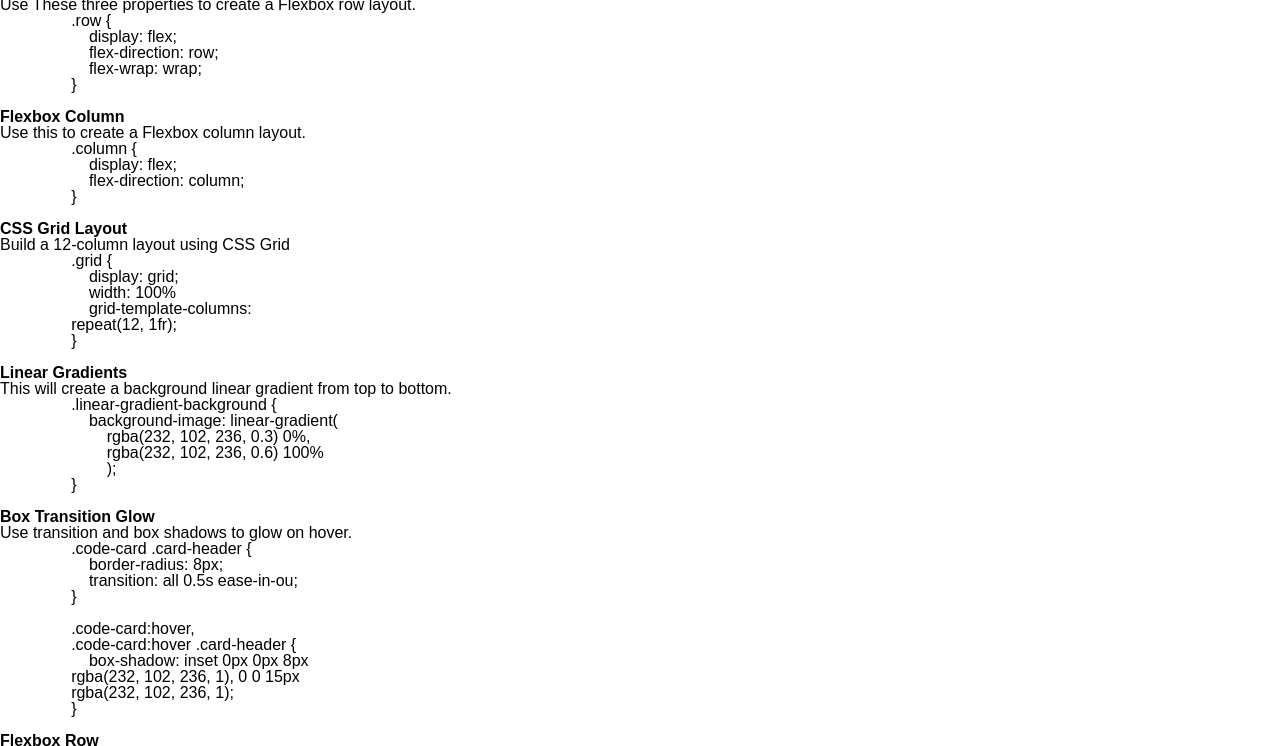
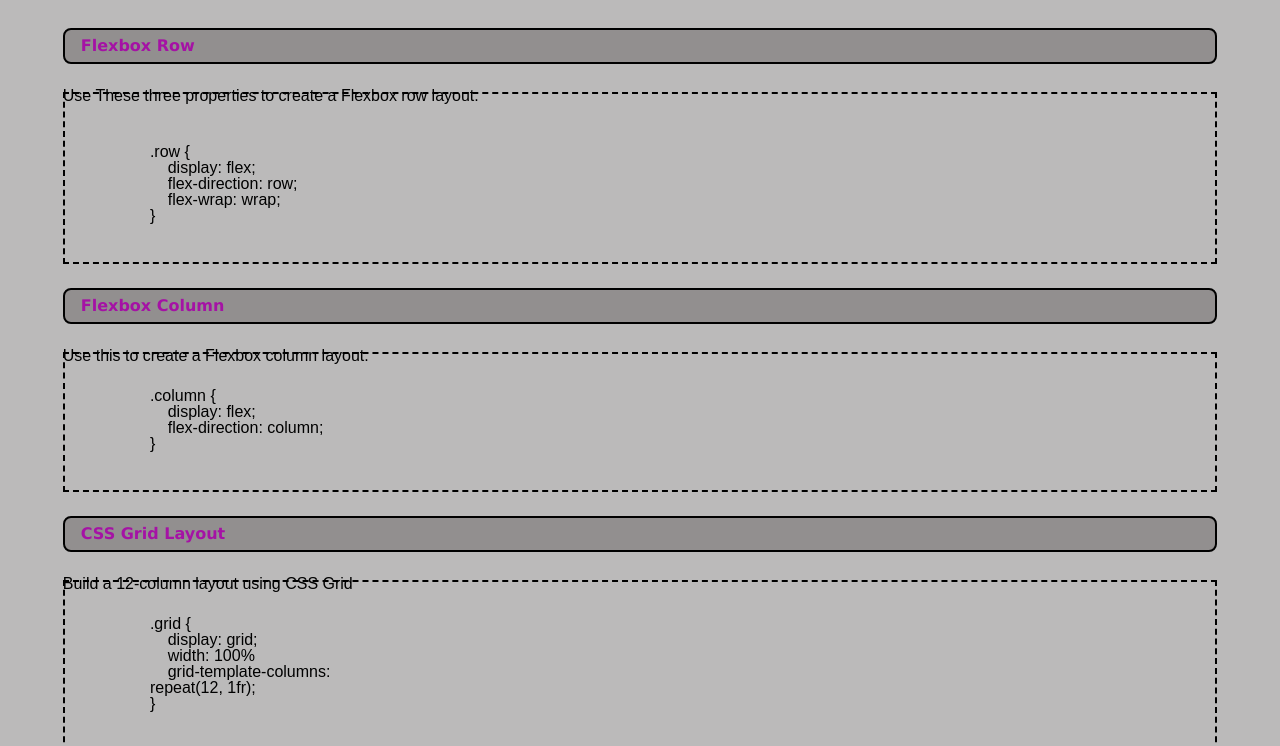
Before and after one commit to Erikrainer/css-snippet-project, a plain HTML site: page index.html in a window 1280 px wide. Shown: the part 147-893 px from the top of the page. Drawn offline with Linux system fonts and the light colour scheme.

Commit message:
made some changes in the index file and added some code to style css

```diff
--- a/assets/css/style.css
+++ b/assets/css/style.css
@@ -1,17 +1,27 @@
 :root{
-    --background-color: midnightblue;
+    --background-color: rgba(77, 73, 73, 0.377);
     --main-color: white;
-    --secondary-color: purple;
+    --secondary-color: #a512a5;
+    --font-primary: 'Lucida Sans', 'Lucida Sans Regular', 'Lucida Grande', 'Lucida Sans Unicode', Geneva, Verdana, sans-serif;
+    --font-secondary: Arial, Helvetica, sans-serif;
+    --black: black;
+}
+
+body {
+    background-color: var(--background-color);
+    margin: 1.5rem;
 }
 
 header {
-   margin: 2% 0;
+   margin: 0 auto;
+   padding: 2rem;
+   text-align: center;
 }
 
 h1 {
    color: var(--secondary-color);
-   text-align: center;
    font-size: 200%;
+   font-family: var(--font-primary);
 }
 
 header p{
@@ -19,11 +29,68 @@ header p{
    color var(--main-color);
    font-size: 100%;
    text-align: center;
+   font-family: var(--font-secondary);
 }
 
+main {
+    margin: 2rem auto;
+    width: 95%;
+}
+
+.boxes {
+    display: flex;
+    flex-wrap: wrap;
+    flex-flow: row center;
+    margin-left: -1.5rem;
+    margin-right: -1.5rem;
+}
+
+.code-image {
+    display: flex;
+    justify-content: flex-start;
+    flex-flow: column;
+    min-height: 100%;
+    outline: 2px dashed var(--black);
+    outline-offset: -2px;
+    transition: all 0.5s ease-in-out;
+}
+
+.code-box {
+    padding: 2rem;
+    transition: flex-basis 500ms linear;
+    margin-bottom: 1.5rem;
+    flex: 1 0 100%;
+}
+
+.code-title {
+    position: relative;
+    margin: -4rem 0 1.5rem 0;
+    border-radius: 8px;
+    border: 2px solid black;
+    padding: .5rem 1rem;
+    color: var(--secondary-color);
+    background-color: var(--background-color);
+    font-family: var(--font-primary);
+    transition: all 0.5s ease-in-out;
+}
+
+
+.code-code {
+    white-space: pre-wrap;
+    overflow: auto;
+    tab-size: 4;
+    padding: 1.5rem 1rem;
+    border-radius: 8px;
+    display: flex;
+    align-items: center;
+}
+
+.code-code pre:active {
+    user-select: all;
+  }
+
+
 footer {
-   color: var(--secondary-color);
-   font-size: 150%;
-   text-align: center;
-   margin-bottom: 1%;
+    text-align: center;
+    margin: 1.5rem;
 }
--- a/index.html
+++ b/index.html
@@ -18,9 +18,13 @@
             Select any snippet below and it`ll automatically select all of the code for you to copy.</p>
 </header>
 
-<section>
+<main>
+
+    <section class="boxes">
 
     <div class="code-box">
+
+        <figure class="code-image">
 
         <h2 class="code-title">Flexbox Row</h2>
 
@@ -28,14 +32,13 @@
             Use These three properties to create a Flexbox row layout.
         </p>
 
-        <figure>
-
-            <pre class="code-code">
+            <pre class="code-code"><code>
                 .row {
                     display: flex;
                     flex-direction: row;
                     flex-wrap: wrap;
                 }
+            </code>
             </pre>
 
         </figure>
@@ -44,13 +47,13 @@
 
     <div class="code-box">
 
+        <figure class="code-image">
+
         <h2 class="code-title">Flexbox Column</h2>
 
         <p class="code-paragraph">
             Use this to create a Flexbox column layout.
         </p>
-
-        <figure>
 
             <pre class="code-code">
                 .column {
@@ -65,13 +68,13 @@
 
     <div class="code-box">
 
+        <figure class="code-image">
+
         <h2 class="code-title">CSS Grid Layout</h2>
 
         <p class="code-paragraph">
             Build a 12-column layout using CSS Grid
         </p>
-
-        <figure>
 
             <pre class="code-code">
                 .grid {
@@ -88,13 +91,13 @@
 
     <div class="code-box">
 
+        <figure class="card code-image">
+
         <h2 class="code-title">Linear Gradients</h2>
 
         <p class="code-paragraph">
             This will create a background linear gradient from top to bottom.
         </p>
-
-        <figure>
 
             <pre class="code-code">
                 .linear-gradient-background {
@@ -112,13 +115,13 @@
 
     <div class="code-box">
 
+        <figure class="code-image">
+
         <h2 class="code-title">Box Transition Glow</h2>
 
         <p class="code-paragraph">
             Use transition and box shadows to glow on hover.
         </p>
-
-        <figure>
 
             <pre class="code-code">
                 .code-card .card-header {
@@ -140,13 +143,13 @@
 
     <div class="code-box">
 
+        <figure class="code-image">
+
         <h2 class="code-title">Flexbox Row</h2>
 
         <p class="code-paragraph">
             Use These three properties to create a Flexbox row layout.
         </p>
-
-        <figure>
 
             <pre class="code-code">
                 .row {
@@ -160,8 +163,9 @@
 
     </div>
 
-</section>
+    </section>
 
+</main>
 <footer>
     <h2>Made with ❤️ CSS</h2>
 </footer>
```
